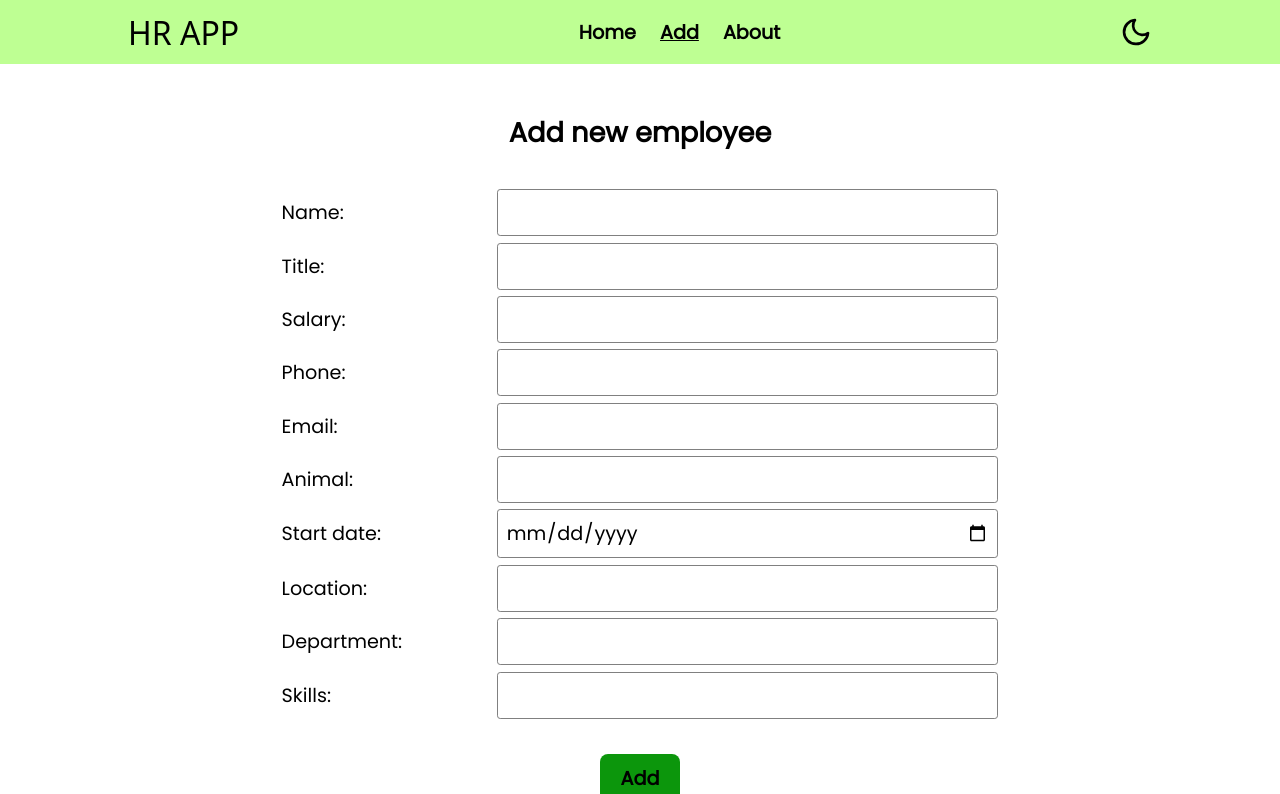
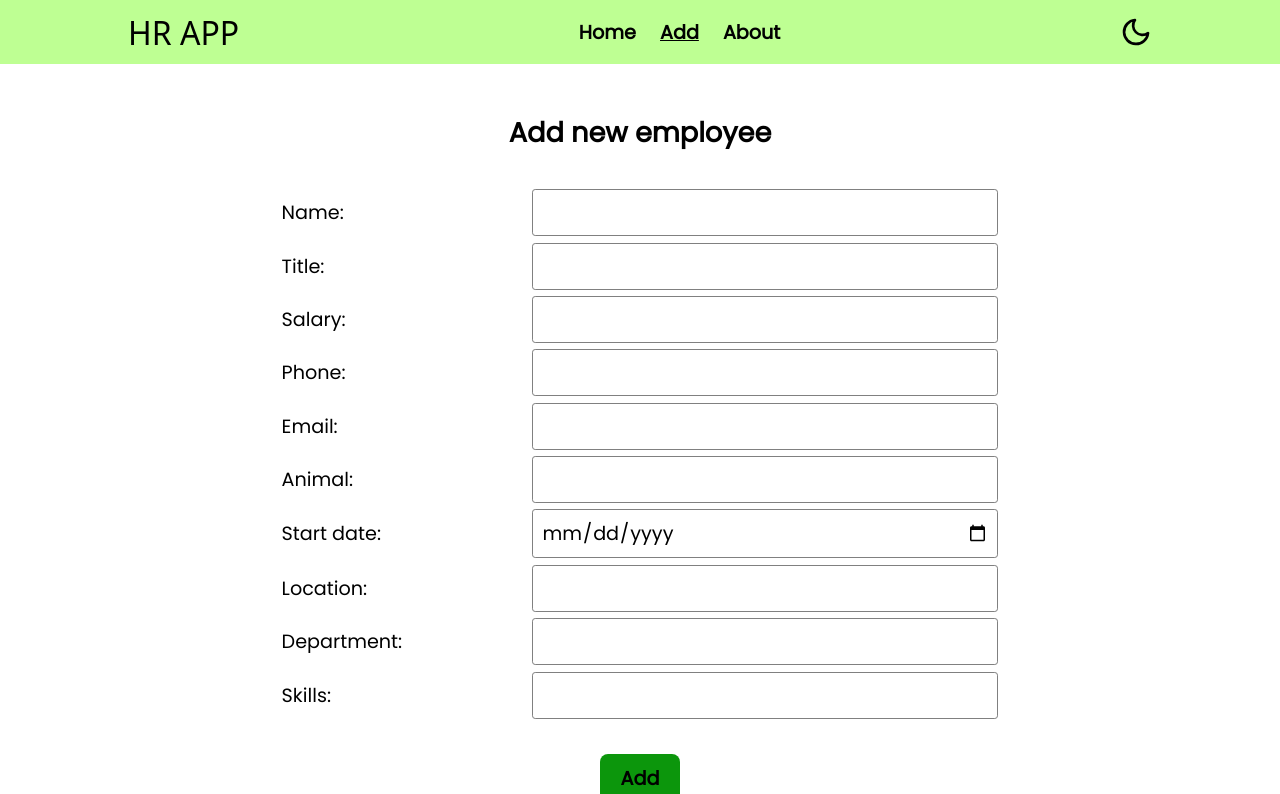
Before and after one commit to Hoa28686/hr-management-app, a React (Vite) app in the folder frontend/: page /add-employee in a window 1280 px wide. Shown: the top 794 px of the page. Built offline with nearby package versions, Linux system fonts and the light colour scheme; no server answers; a web font is replaced by a local one.

Commit message:
fix department label eaten in form

```diff
--- a/frontend/src/pages/AddEmployee/AddEmployee.jsx
+++ b/frontend/src/pages/AddEmployee/AddEmployee.jsx
@@ -49,7 +49,7 @@ const AddEmployee = ({ onAddEmployee, apiUrl }) => {
 
         return [key, formatedValue];
       })
-    )
+    ),
   };
 
   const handleSubmit = async (e) => {
--- a/frontend/src/pages/AddEmployee/AddEmployee.module.css
+++ b/frontend/src/pages/AddEmployee/AddEmployee.module.css
@@ -13,11 +13,11 @@
 }
 
 .label {
-  width: 30%;
+  width: 35%;
 }
 
 .input {
-  width: 70%;
+  width: 65%;
   border: var(--border);
   border-radius: 0.2rem;
   padding: 0.5rem;
```
